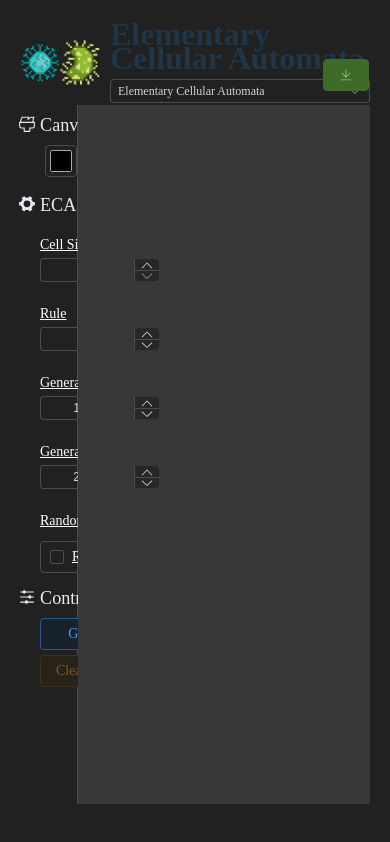
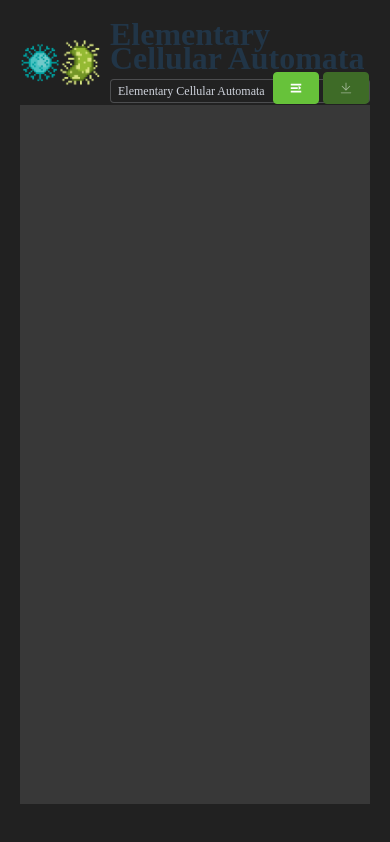
Before and after one commit to jonah-butler/cellular-automata-playground, a Vue app: page / in a window 390 px wide. Built offline with nearby package versions, Linux system fonts and the light colour scheme; a web font is replaced by a local one.

Commit message:
mobile tweaks

```diff
--- a/src/App.vue
+++ b/src/App.vue
@@ -20,6 +20,7 @@ export default {
   setup() {
 
     const interval = ref(0);
+    const drawer = ref(false);
     const isActive = ref<boolean>(false);
 
     let ecaOptions: ECAOptionsInterface = reactive({
@@ -95,6 +96,11 @@ export default {
       link.download = `canvas_${new Date().getTime()}.png`;
       link.href = canvas.toDataURL();
       link.click();
+    };
+
+    const openDrawer = () => {
+      console.log('hit open drawer');
+      drawer.value = true;
     }
 
     const draw = (emittedType: string): void => {
@@ -150,6 +156,7 @@ export default {
     return {
       ctx,
       draw,
+      drawer,
       caType,
       caTypes,
       canvases,
@@ -159,6 +166,7 @@ export default {
       caOptions,
       mnOptions,
       isActive,
+      openDrawer,
       saveCanvas,
       clearCanvas,
       updateECAOptions,
@@ -174,13 +182,14 @@ export default {
   <Header
     @updateCAType="updateCA"
     @saveCanvas="saveCanvas"
+    @openDrawer="openDrawer"
     :types="caTypes"
     :selectedType="caType"
     :isActive="isActive"
   />
 
   <el-row class="editor">
-    <el-col :span="4">
+    <el-col :span="4" class="hidden-sm-and-down">
 
       <Menu1
         v-if="caType === 'Elementary Cellular Automata'"
@@ -210,7 +219,40 @@ export default {
       />
 
     </el-col>
-    <el-col :span="20" id="viewPort">
+    <el-col :sm="24" :md="20" :lg="20" :xl="20" id="viewPort">
+
+      <el-drawer
+        v-model="drawer"
+        title="Cellular Automata Options"
+        direction="rtl"
+      >
+        <Menu1
+          v-if="caType === 'Elementary Cellular Automata'"
+          @draw="draw"
+          :ecaOptions="ecaOptions"
+          @updateECAOptions="updateECAOptions"
+          @clearCanvas="clearCanvas"
+          :isActive="isActive"
+        />
+
+        <Menu2
+          v-else-if="caType === 'Cellular Automata'"
+          @draw="draw"
+          :caOptions="caOptions"
+          @updateCAOptions="updateCAOptions"
+          @clearCanvas="clearCanvas"
+          :isActive="isActive"
+        />
+
+        <Menu3
+          v-else
+          @draw="draw"
+          :mnOptions="mnOptions"
+          @clearCanvas="clearCanvas"
+          @updateMNOptions="updateMNOptions"
+          :isActive="isActive"
+        />
+      </el-drawer>
 
       <Canvas :canvases="canvases" ref="canvas" v-loading="loading"/>
 
@@ -218,11 +260,14 @@ export default {
   </el-row>
 </template>
 
-<style scoped>
+<style>
 .editor {
   height: calc(100vh - 145px);
 }
 #viewPort {
   height: 100%;
 }
+.el-drawer.rtl {
+  width: 70% !important;
+}
 </style>
--- a/src/components/Header.vue
+++ b/src/components/Header.vue
@@ -19,18 +19,22 @@
         />
       </el-select>
     </div>
+    <div class="button-wrapper">
+      <el-button @click="openDrawer" class="expand" type="success" :icon="Expand"></el-button>
+    </div>
     <el-button @click="saveCanvas" class="download" :disabled="!isCanvasActive" type="success" :icon="Download"></el-button>
   </div>
 </template>
 
 <script lang="ts">
 import { ref, SetupContext, defineComponent, watch } from 'vue';
-import { Download } from '@element-plus/icons-vue';
+import { Download, Expand } from '@element-plus/icons-vue';
 
 export default defineComponent({
   name: "PlaygroundHeader",
   components: {
-    Download
+    Download,
+    Expand
   },
   props: {
     types: {
@@ -59,13 +63,19 @@ export default defineComponent({
 
     const emitCAType = (caType: string): void => {
       context.emit("updateCAType", caType);
+    };
+
+    const openDrawer = () => {
+      context.emit('openDrawer');
     }
 
     return {
       caType,
       emitCAType,
       Download,
+      Expand,
       saveCanvas,
+      openDrawer,
       isCanvasActive
     };
   }
@@ -102,7 +112,18 @@ export default defineComponent({
 }
 .download {
   position: absolute;
-  top: 39px;
+  top: 52px;
   right: 1px;
 }
+.button-wrapper {
+  position: absolute;
+  top: 52px;
+  right: 51px;
+}
+
+@media screen and (min-width: 992px){
+  .button-wrapper {
+    display: none !important;
+  }
+}
 </style>
--- a/src/main.ts
+++ b/src/main.ts
@@ -1,6 +1,7 @@
 import { createApp } from 'vue'
 import ElementPlus from 'element-plus';
 import 'element-plus/theme-chalk/dark/css-vars.css'
+import 'element-plus/theme-chalk/display.css'
 import 'element-plus/dist/index.css'
 import './style.css'
 import App from './App.vue'
```
Also changed, not shown: 6 other files (tests, documents, lock files or other folders).
